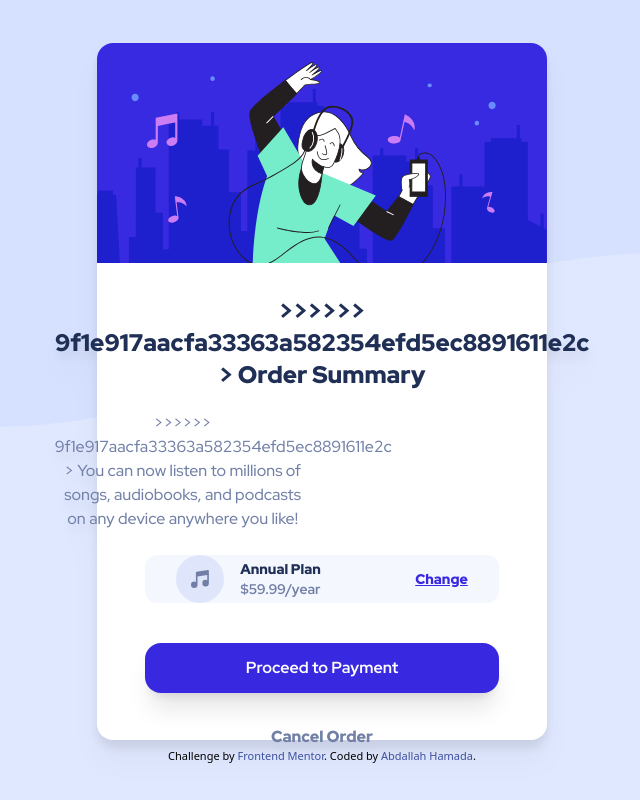
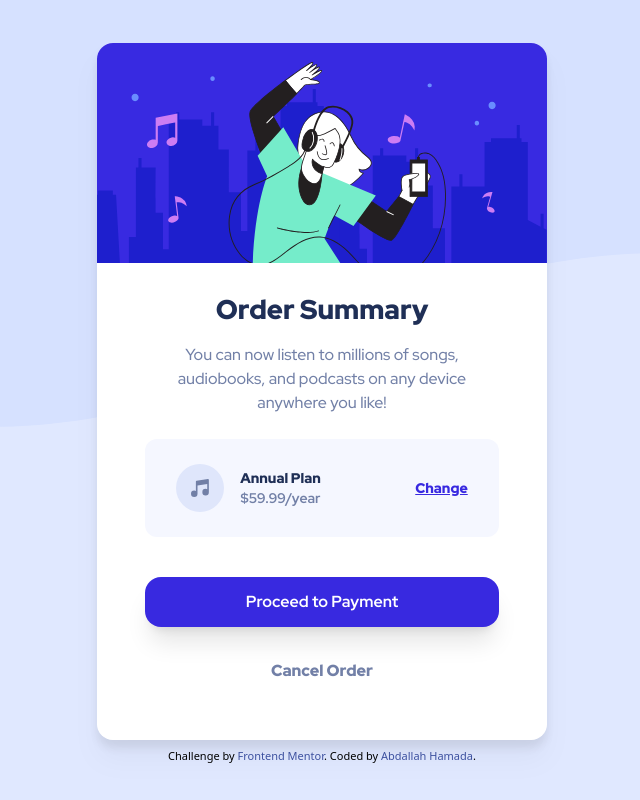
Before and after one commit to AbdullahHamadax/front-end-mentor, a plain HTML site: page Order-summary-component/index.html in a window 1280 px wide. Shown: the whole page, without its empty margins (318-958 px from the left). Drawn offline with nearby package versions, Linux system fonts and the light colour scheme; a web font is replaced by a local one.

Commit message:
Removed conflict markers

```diff
--- a/Order-summary-component/index.html
+++ b/Order-summary-component/index.html
@@ -67,20 +67,12 @@
       />
       <div class="flex flex-col gap-5 text-center">
         <h1
-<<<<<<< HEAD
-          class="mt-2 text-2xl font-black font-Red_Hat_Display text-Dark_blue"
-=======
           class="mt-2 text-xl font-black sm:text-[1.7rem] font-Red_Hat_Display text-Dark_blue"
->>>>>>> 9f1e917aacfa33363a582354efd5ec8891611e2c
         >
           Order Summary
         </h1>
         <p
-<<<<<<< HEAD
-          class="max-w-[24ch] font-medium font-Red_Hat_Display text-Desaturated_blue"
-=======
           class="max-w-[24ch] font-medium font-Red_Hat_Display text-Desaturated_blue sm:max-w-[30ch]"
->>>>>>> 9f1e917aacfa33363a582354efd5ec8891611e2c
         >
           You can now listen to millions of songs, audiobooks, and podcasts on
           any device anywhere you like!
```
